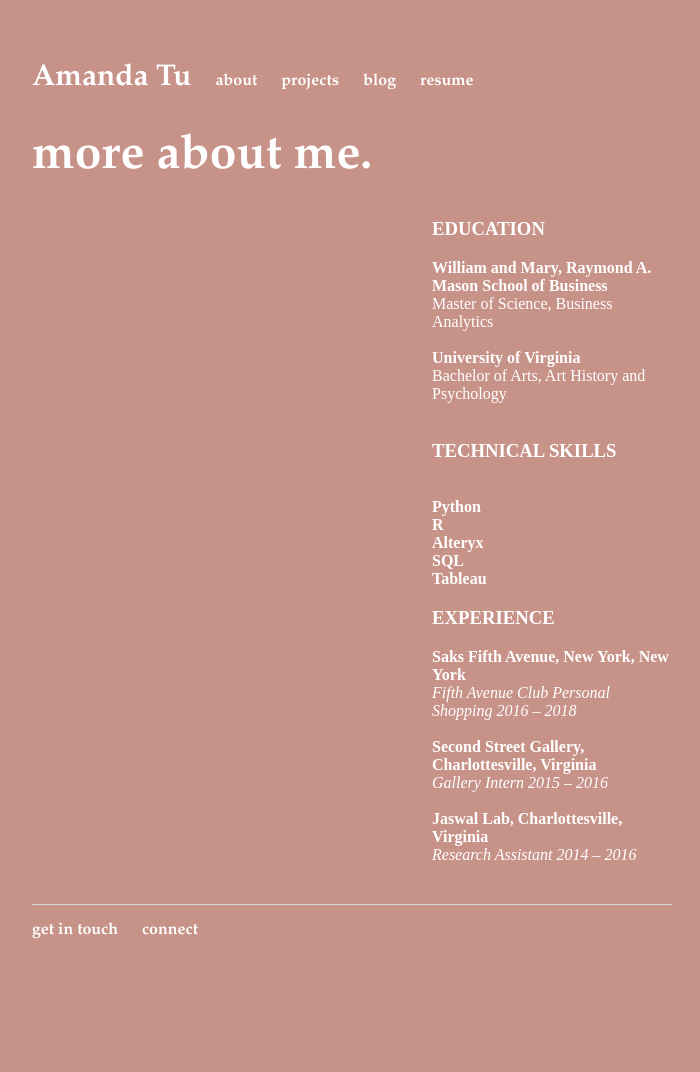
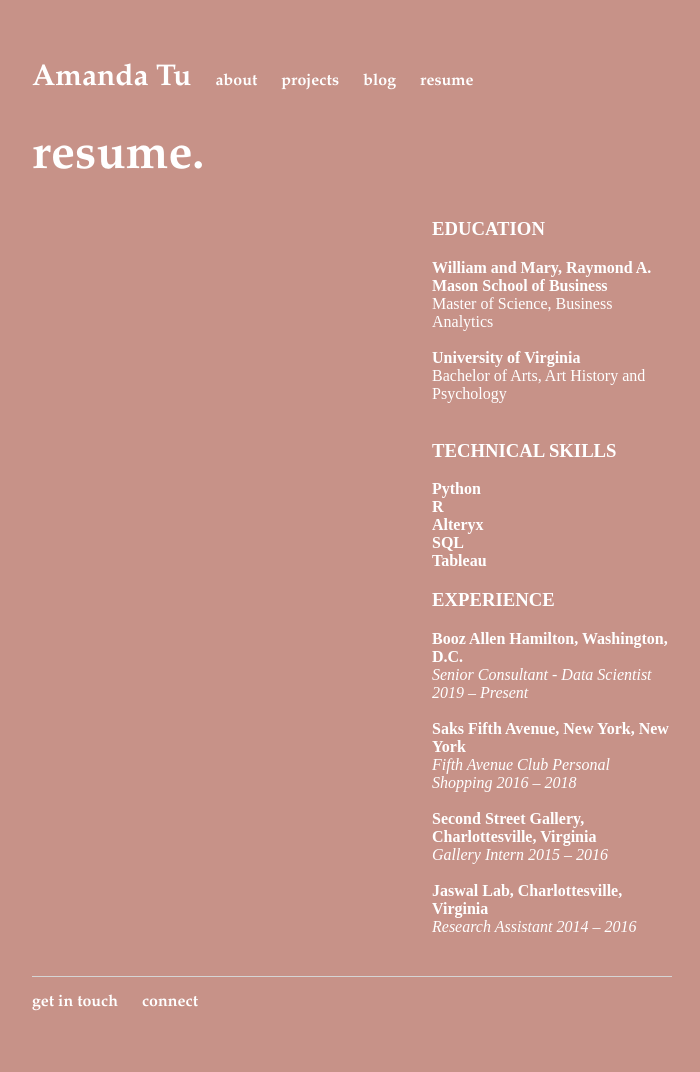
Before and after one commit to amanda-t2/amanda-t2.github.io, a Jekyll site: the page built from about/index.html, in a window 1280 px wide. Shown: the whole page, without its empty margins (288-988 px from the left). Built offline with Jekyll 4.4.1, drawn with Linux system fonts in a browser that asks for light colours; before the commit the page ends 1000 px from its top, so only the background shows below that.

Commit message:
Update index.html

```diff
--- a/about/index.html
+++ b/about/index.html
@@ -1,6 +1,6 @@
 ---
 layout: default
-title: more about me.
+title: resume.
 ---
 	<h1>{{ page.title }}</h1>
 	<ul class="posts">
@@ -8,13 +8,11 @@ title: more about me.
 		<strong> William and Mary, Raymond A. Mason School of Business </strong><br>
 		Master of Science, Business Analytics<br>
 		<br>
-
 		<strong> University of Virginia </strong><br>
 		Bachelor of Arts, Art History and Psychology <br>
 		<br>
 
 		<h3> TECHNICAL SKILLS </h3>
-		<br>
 		<strong> Python </strong>
 		<br>
 		<strong> R </strong>
@@ -26,6 +24,9 @@ title: more about me.
 		<strong> Tableau </strong>
 
 		<h3> EXPERIENCE </h3>
+<strong> Booz Allen Hamilton, Washington, D.C. </strong> <br>
+		<i> Senior Consultant - Data Scientist 2019 – Present </i><br>
+	<br>
 <strong> Saks Fifth Avenue, New York, New York </strong> <br>
 		<i> Fifth Avenue Club Personal Shopping 2016 – 2018 </i><br>
 	<br>
```
